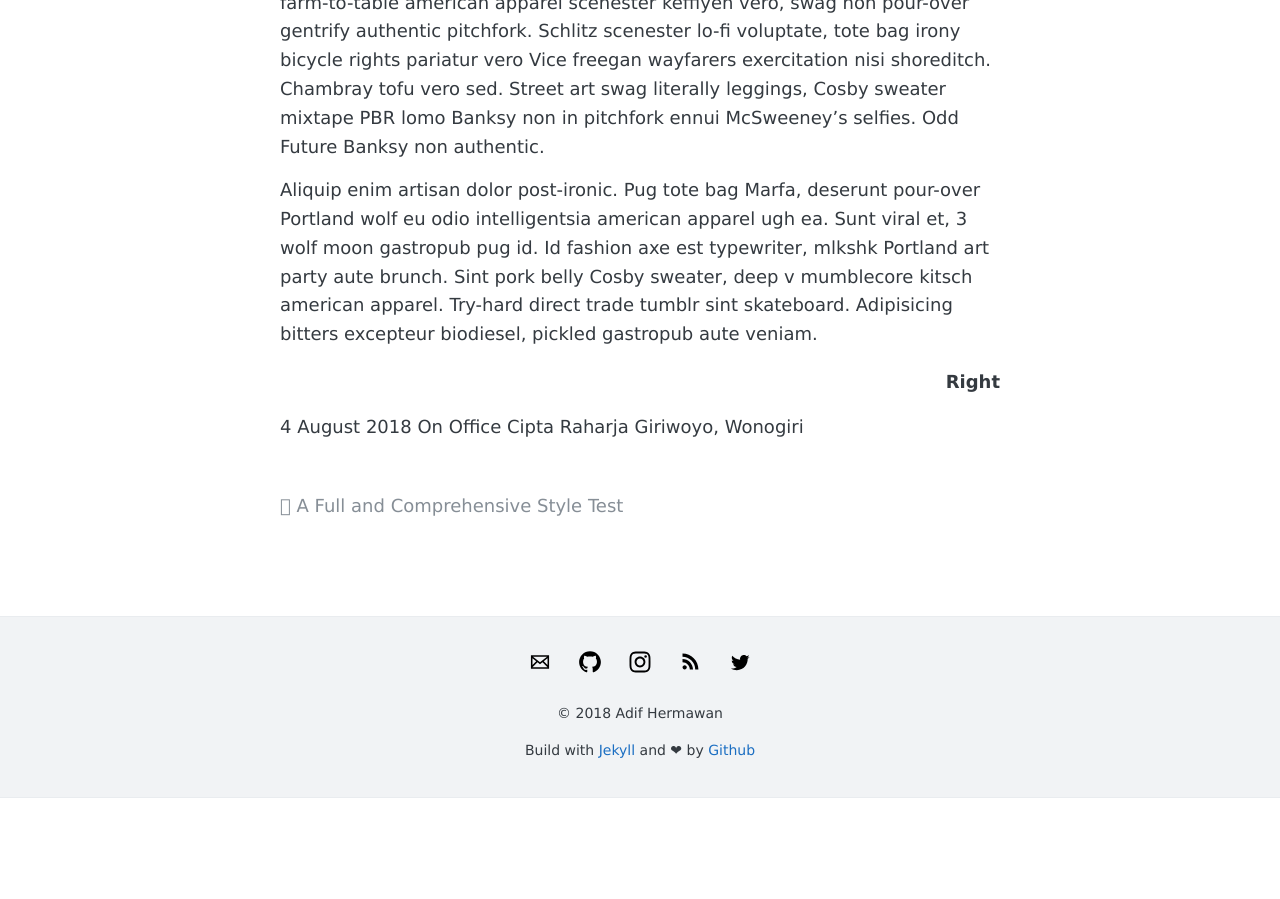
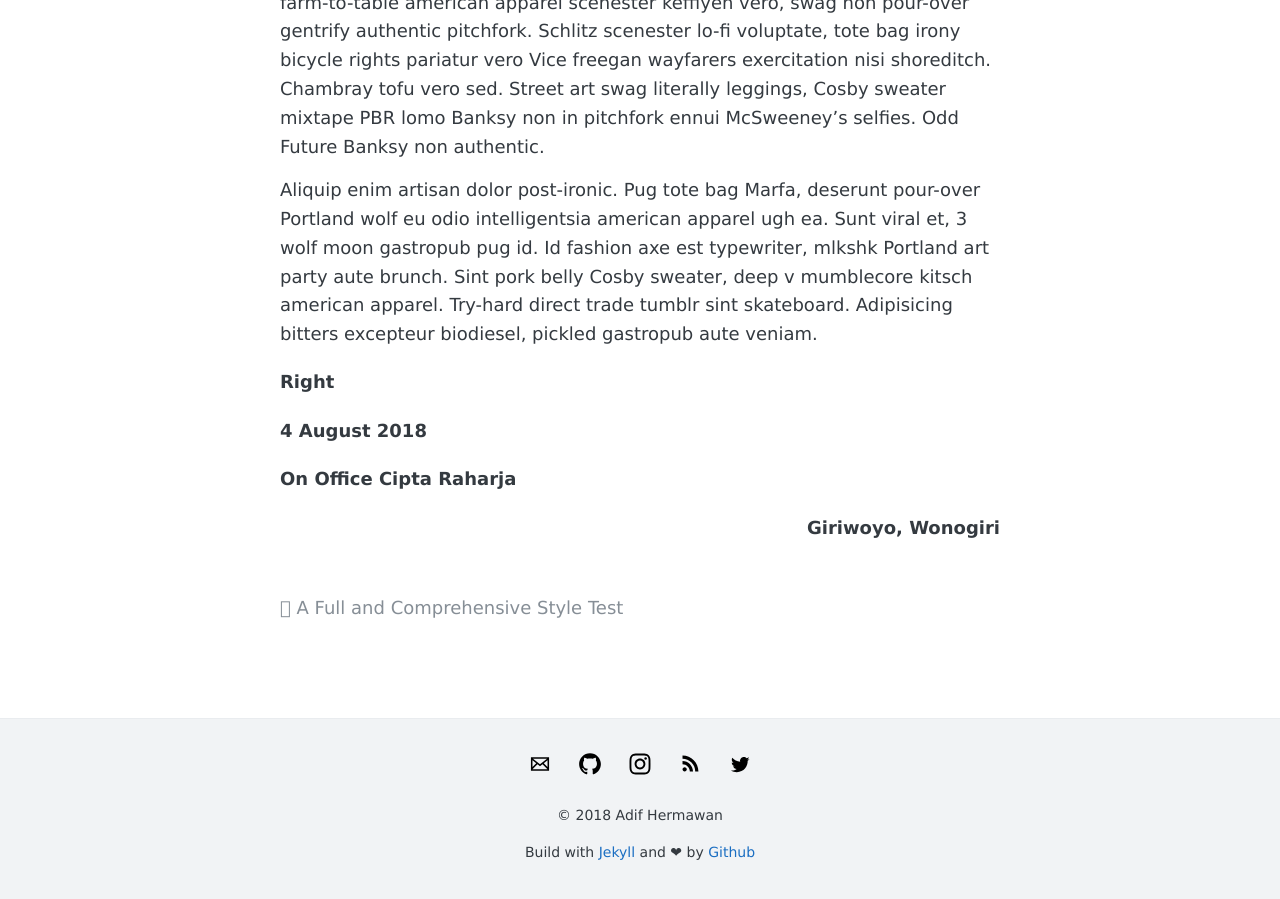
Before and after one commit to adif48/Blog, a Jekyll site: the page built from _posts/2018-08-4-contoh-link.md, in a window 1280 px wide and 900 px high, scrolled down 2967 px. Built offline with Jekyll 4.4.1, drawn with Linux system fonts in a browser that asks for light colours; comment, search, counter and statistics services are not loaded; before the commit the page ends 3765 px from its top, so only the background shows below that.

```diff
--- a/_posts/2018-08-4-contoh-link.md
+++ b/_posts/2018-08-4-contoh-link.md
@@ -47,7 +47,7 @@ Occupy et selvage squid, pug brunch blog nesciunt hashtag mumblecore skateboard
 Aliquip enim artisan dolor post-ironic. Pug tote bag Marfa, deserunt pour-over Portland wolf eu odio intelligentsia american apparel ugh ea. Sunt viral et, 3 wolf moon gastropub pug id. Id fashion axe est typewriter, mlkshk Portland art party aute brunch. Sint pork belly Cosby sweater, deep v mumblecore kitsch american apparel. Try-hard direct trade tumblr sint skateboard. Adipisicing bitters excepteur biodiesel, pickled gastropub aute veniam.
 
 ##### Right
+##### 4 August 2018
+##### On Office Cipta Raharja
+##### Giriwoyo, Wonogiri
 {: .right}
-4 August 2018
-On Office Cipta Raharja
-Giriwoyo, Wonogiri
```
